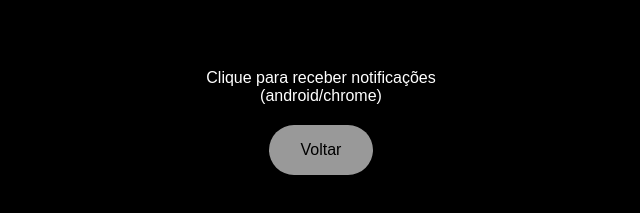
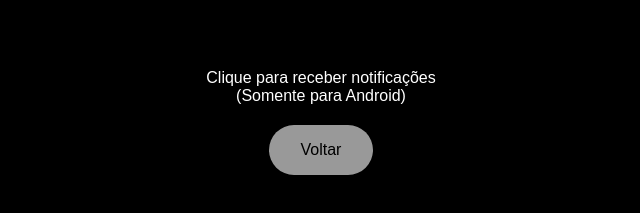
Before and after one commit to Euques/jefersoncamillo, a plain HTML site: page notif.html in a window 1280 px wide. Shown: the part 357-570 px from the top of the page, 319-959 px from the left. Drawn offline with Linux system fonts and the light colour scheme.

Commit message:
Update notif.html

```diff
--- a/notif.html
+++ b/notif.html
@@ -71,7 +71,7 @@ margin-block-end: 0px; "> 🔔 </p> <br>
 	<h2> Notificações </h2>
 			<br>
       <div class='onesignal-customlink-container' style="color: #fff;"></div> <br>
-			<p> Clique para receber notificações (android/chrome) </p>
+			<p> Clique para receber notificações (Somente para Android) </p>
 			<a href="./index.html"><button class="button"> Voltar </button></a>
 		</div>
 	</div>
```
